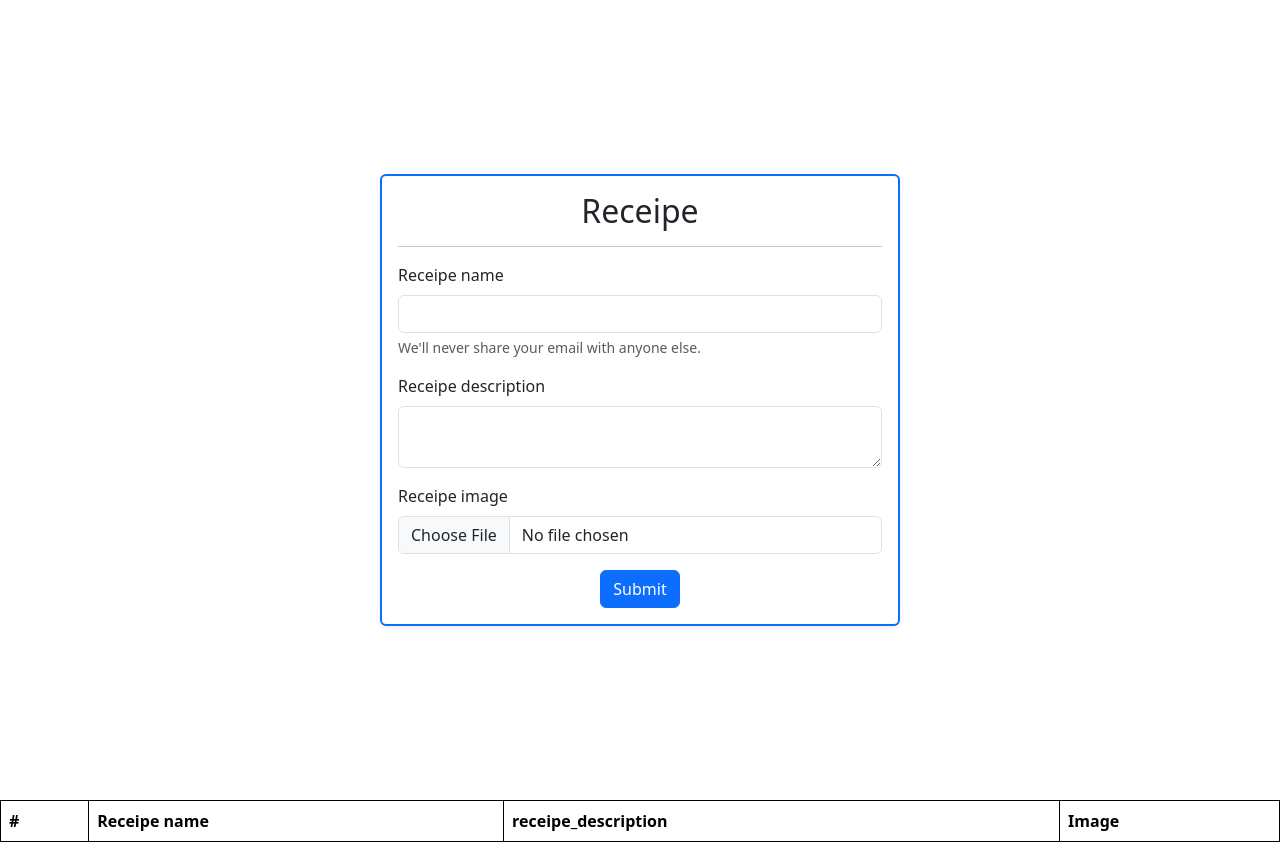
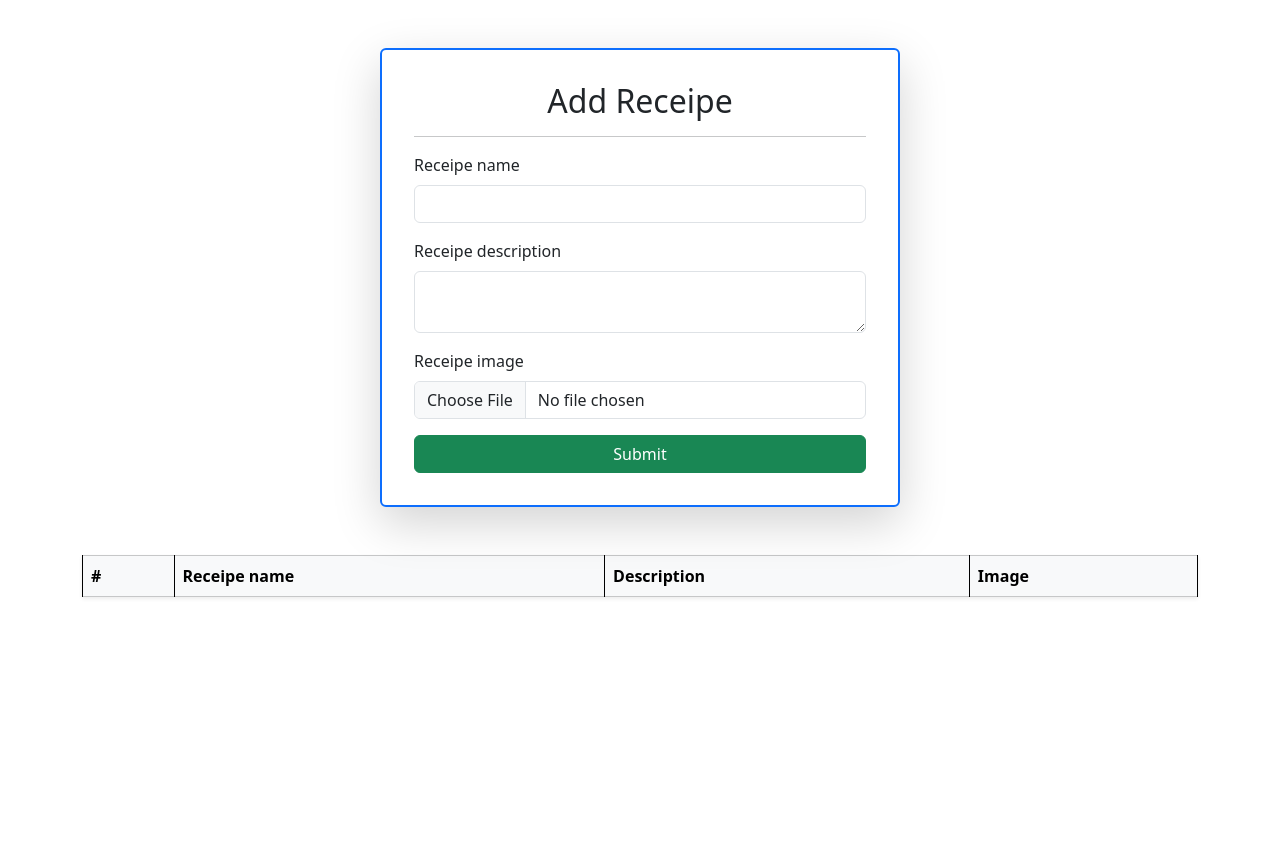
Before and after one commit to sandeepsidar1210-rgb/Recipe-app, a Django app: page / in a window 1280 px wide. After the commit the page ends 598 px from the top, so only its background shows below. Run offline with Django 5.2, Linux system fonts and the light colour scheme; lists and menus that the app fills with data are empty.

Commit message:
table and changes in the form display

```diff
--- a/VEGE/templates/receipes.html
+++ b/VEGE/templates/receipes.html
@@ -1,56 +1,57 @@
 {% extends "base.html" %}
 {% block start %}
 
+<div class="container mt-5 d-flex flex-column align-items-center">
 
-<div class="d-flex min-vh-100 align-items-center justify-content-center">
-  <div class="card shadow-sm border border-2 border-primary" style="width:520px; max-width:94%;">
+    <div class="card shadow-lg p-3 border border-2 border-primary mb-5" style="width:520px; max-width:94%;">
         <div class="card-body">
-      <h2 class="card-title mb-3 text-center">Receipe</h2>
+            <h2 class="card-title mb-3 text-center">Add Receipe</h2>
             <hr>
-      <form method="post" enctype="multipart/form-data" novalidate>
+            <form method="post" enctype="multipart/form-data">
                 {% csrf_token %}
                 <div class="mb-3">
-          <label for="id_name" class="form-label">Receipe name</label>
-          <input id="id_name" name="receipe_name" type="text" class="form-control">
-          <div id="emailHelp" class="form-text">We'll never share your email with anyone else.</div>
+                    <label class="form-label">Receipe name</label>
+                    <input name="receipe_name" required type="text" class="form-control">
                 </div>
                 <div class="mb-3">
-          <label for="id_description" class="form-label">Receipe description</label>
-          <textarea id="id_description" name="receipe_description" class="form-control"></textarea>
+                    <label class="form-label">Receipe description</label>
+                    <textarea name="receipe_description" required class="form-control"></textarea>
                 </div>
                 <div class="mb-3">
-          <label for="id_image" class="form-label">Receipe image</label>
-          <input id="id_image" name="receipe_image" type="file" class="form-control">
+                    <label class="form-label">Receipe image</label>
+                    <input name="receipe_image" type="file" class="form-control">
                 </div>
-        <div class="d-flex justify-content-center">
-          <button type="submit" class="btn btn-primary">Submit</button>
-        </div>
+                <button type="submit" class="btn btn-success w-100">Submit</button>
             </form>
         </div>
     </div>
-</div>
 
-      </div>
-      <table class="table">
-  <thead>
+    <table class="table table-bordered shadow-sm">
+        <thead class="table-light">
             <tr>
                 <th scope="col">#</th>
                 <th scope="col">Receipe name</th>
-      <th scope="col">receipe_description</th>
+                <th scope="col">Description</th>
                 <th scope="col">Image</th>
             </tr>
         </thead>
         <tbody>
-    {% for recipe in receipes %}
+            {% for receipe in receipes %}
             <tr>
-      <th scope="row">{{ forloop.counter }}</th>
-      <td>{{Receipe.receipe_name}}</td>
+                <th scope="row">{{forloop.counter}}</th>
+                <td>{{receipe.receipe_name}}</td>
                 <td>{{receipe.receipe_description}}</td>
-      <td>{{receipe.receipe_image}}</td>
+                <td>
+                    {% if receipe.receipe_image %}
+                        <img src="/media/{{ receipe.receipe_image }}" style="height: 100px;">
+                    {% else %}
+                        No Image
+                    {% endif %}
+                </td>
             </tr>
             {% endfor %}
         </tbody>
     </table>
+</div>
 
-      </div>
 {% endblock %}
--- a/VEGE/views.py
+++ b/VEGE/views.py
@@ -18,4 +18,6 @@ def receipes(request):
                                 receipe_description = receipe_description)
         return redirect('receipes')
 
+    queryset= Receipe.objects.all()
+    context ={'receipes': queryset}
     return render(request , 'receipes.html')
```
Lines whose indentation alone changed are shown as unchanged.
